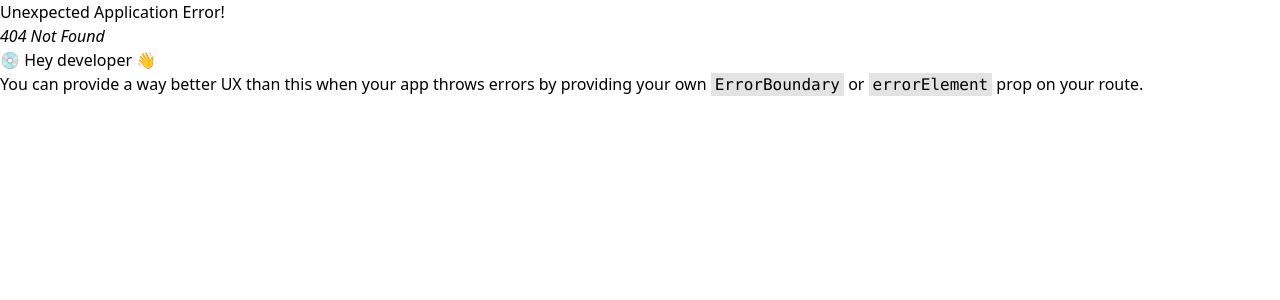
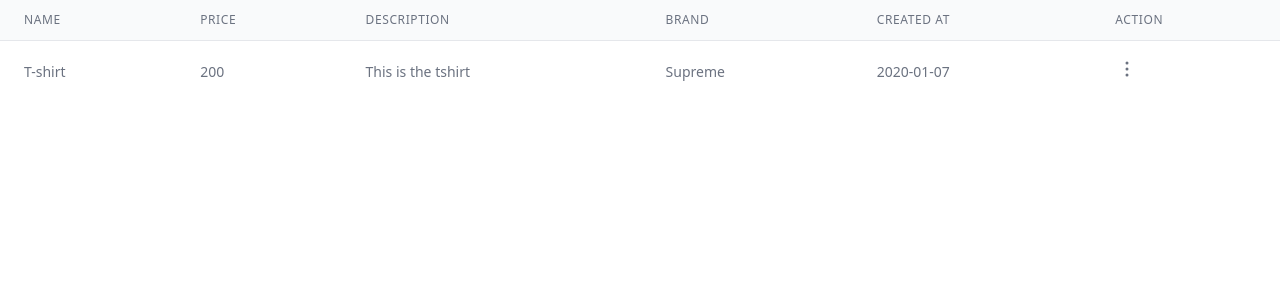
Before and after one commit to eb1mo/prime-ecommerce, a React (Create React App) app in the folder e-commerce-frontend/: page /dashboard/listProduct in a window 1280 px wide. Before the commit this address had no page. Shown: the top 300 px of the page. Built offline with nearby package versions, Linux system fonts and the light colour scheme; a web font is replaced by a local one.

Commit message:
ADD: List Product Design

```diff
--- a/e-commerce-frontend/package.json
+++ b/e-commerce-frontend/package.json
@@ -3,6 +3,8 @@
   "version": "0.1.0",
   "private": true,
   "dependencies": {
+    "@headlessui/react": "^1.7.18",
+    "@heroicons/react": "^2.1.1",
     "@tailwindcss/aspect-ratio": "^0.4.2",
     "@tailwindcss/forms": "^0.5.7",
     "@tailwindcss/typography": "^0.5.10",
--- a/e-commerce-frontend/src/App.js
+++ b/e-commerce-frontend/src/App.js
@@ -4,6 +4,7 @@ import Create from "./pages/auth/Create";
 import Login from "./pages/auth/Login";
 import { Toaster } from "react-hot-toast";
 import CreateProduct from "./pages/dashboard/product/CreateProduct";
+import ListProduct from "./pages/dashboard/product/ListProduct";
 
 function App() {
   const router = createBrowserRouter([
@@ -26,6 +27,10 @@ function App() {
         {
           path: "addProduct",
           element: <CreateProduct />
+        },
+        {
+          path: "listProduct",
+          element: <ListProduct />
         }
       ]
     }
--- /dev/null
+++ b/e-commerce-frontend/src/components/MenuButton.js
@@ -0,0 +1,50 @@
+import { Menu, Transition } from "@headlessui/react";
+import { Fragment } from "react";
+
+export default function MenuButton(props) {
+  const { links } = props;
+
+  return (
+    <div>
+      <Menu as="div">
+        <div>
+          <Menu.Button className="">
+            <svg
+              xmlns="http://www.w3.org/2000/svg"
+              fill="none"
+              viewBox="0 0 24 24"
+              strokeWidth={1.5}
+              stroke="currentColor"
+              className="w-6 h-6">
+              <path
+                strokeLinecap="round"
+                strokeLinejoin="round"
+                d="M12 6.75a.75.75 0 1 1 0-1.5.75.75 0 0 1 0 1.5ZM12 12.75a.75.75 0 1 1 0-1.5.75.75 0 0 1 0 1.5ZM12 18.75a.75.75 0 1 1 0-1.5.75.75 0 0 1 0 1.5Z"
+              />
+            </svg>
+          </Menu.Button>
+        </div>
+        <Transition
+          as={Fragment}
+          enter="transition ease-out duration-100"
+          enterFrom="transform opacity-0 scale-95"
+          enterTo="transform opacity-100 scale-100"
+          leave="transition ease-in duration-75"
+          leaveFrom="transform opacity-100 scale-100"
+          leaveTo="transform opacity-0 scale-95">
+          <Menu.Items className="absolute w-48 mt-2 origin-top-right bg-white divide-y divide-gray-100 rounded-md shadow-lg right-4 ring-1 ring-black/5 focus:outline-none">
+            {links.map((link) => (
+              <Menu.Item>
+                <button
+                  className={`flex w-full items-center rounded-md px-2 py-2 text-sm`}
+                  onClick={link?.onClick}>
+                  {link.label}
+                </button>
+              </Menu.Item>
+            ))}
+          </Menu.Items>
+        </Transition>
+      </Menu>
+    </div>
+  );
+}
--- a/e-commerce-frontend/src/index.css
+++ b/e-commerce-frontend/src/index.css
@@ -3,3 +3,12 @@
 @tailwind base;
 @tailwind components;
 @tailwind utilities;
+
+
+th{
+   @apply px-6 py-3 text-xs font-medium tracking-wider text-left text-gray-500 uppercase
+}
+
+td{
+  @apply  px-6 py-4 text-sm text-gray-500 whitespace-nowrap
+}
--- /dev/null
+++ b/e-commerce-frontend/src/pages/dashboard/product/ListProduct.js
@@ -0,0 +1,49 @@
+import MenuButton from "../../../components/MenuButton";
+
+const products = [
+  {
+    name: "T-shirt",
+    price: 200,
+    description: "This is the tshirt",
+    brand: "Supreme",
+    createdAt: "2020-01-07"
+  }
+];
+
+export default function ListProduct() {
+  return (
+    <table className="min-w-full divide-y divide-gray-200">
+      <thead className="bg-gray-50">
+        <tr>
+          <th>Name</th>
+          <th>Price</th>
+          <th>Description</th>
+          <th>Brand</th>
+          <th>Created At</th>
+          <th className="relative px-6 py-3">
+            <span className="">Action</span>
+          </th>
+        </tr>
+      </thead>
+      <tbody className="bg-white divide-y divide-gray-200">
+        {products.map((person) => (
+          <tr key={person.email}>
+            <td>{person.name}</td>
+            <td>{person.price}</td>
+            <td>{person.description}</td>
+            <td>{person.brand}</td>
+            <td>{person.createdAt}</td>
+            <td>
+              <MenuButton
+                links={[
+                  { onClick: () => {}, label: "Update" },
+                  { onClick: () => {}, label: "Delete" }
+                ]}
+              />
+            </td>
+          </tr>
+        ))}
+      </tbody>
+    </table>
+  );
+}
```
Also changed, not shown: 1 other file (tests, documents, lock files or other folders).
